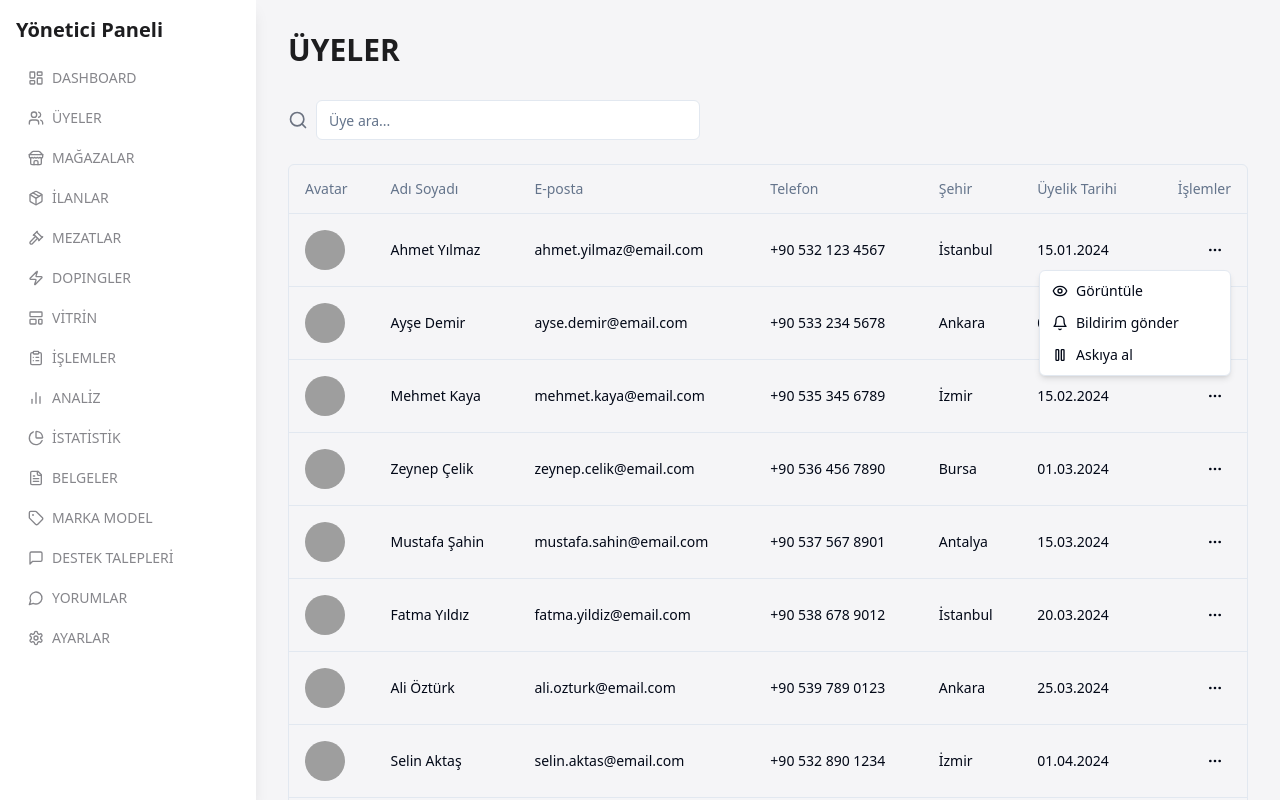
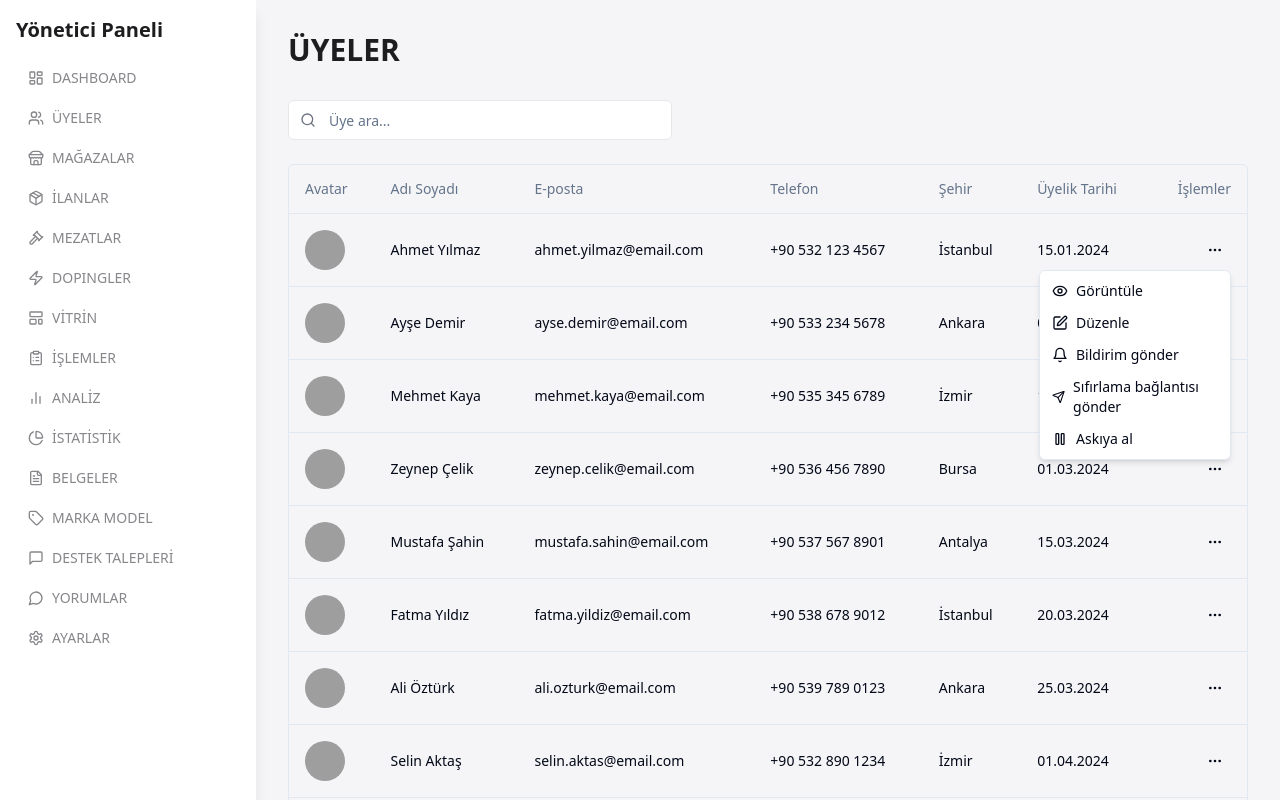
Before and after one commit to tunacan34/watchadmin, a React (Vite) app: page /members in a window 1280 px wide. Both pictures are taken after a click on the button 1215 px from the left and 249 px from the top of the page. Shown: the top 800 px of the page. Built offline with nearby package versions, Linux system fonts and the light colour scheme; grey boxes are pictures that could not be loaded.

Commit message:
Improve Members Table UI
Refactor search box styling for better table integration.
Add "Edit", "Reset Link", and "Send Connection" options to the actions dropdown menu.

```diff
--- a/src/pages/Members.tsx
+++ b/src/pages/Members.tsx
@@ -16,7 +16,7 @@ import {
   DropdownMenuItem,
   DropdownMenuTrigger,
 } from "@/components/ui/dropdown-menu";
-import { MoreHorizontal, User, Eye, Bell, Pause, Search } from "lucide-react";
+import { MoreHorizontal, User, Eye, Bell, Pause, Search, Edit, RotateCcw, Send } from "lucide-react";
 import { format } from "date-fns";
 import { useState } from "react";
 
@@ -126,15 +126,17 @@ const Members = () => {
     <div className="p-8">
       <h1 className="text-3xl font-semibold text-admin-foreground mb-8">ÜYELER</h1>
 
-      <div className="mb-6 flex items-center gap-2">
-        <Search className="w-5 h-5 text-gray-500" />
+      <div className="mb-6">
+        <div className="relative max-w-sm">
+          <Search className="absolute left-3 top-1/2 -translate-y-1/2 w-4 h-4 text-gray-500" />
           <Input
             type="search"
             placeholder="Üye ara..."
             value={searchTerm}
             onChange={(e) => setSearchTerm(e.target.value)}
-          className="max-w-sm"
+            className="pl-10 border-gray-200"
           />
+        </div>
       </div>
 
       <div className="rounded-md border">
@@ -179,8 +181,16 @@ const Members = () => {
                         Görüntüle
                       </DropdownMenuItem>
                       <DropdownMenuItem className="flex items-center gap-2">
+                        <Edit className="w-4 h-4" />
+                        Düzenle
+                      </DropdownMenuItem>
+                      <DropdownMenuItem className="flex items-center gap-2">
                         <Bell className="w-4 h-4" />
                         Bildirim gönder
+                      </DropdownMenuItem>
+                      <DropdownMenuItem className="flex items-center gap-2">
+                        <Send className="w-4 h-4" />
+                        Sıfırlama bağlantısı gönder
                       </DropdownMenuItem>
                       <DropdownMenuItem className="flex items-center gap-2">
                         <Pause className="w-4 h-4" />
```
Lines whose indentation alone changed are shown as unchanged.
